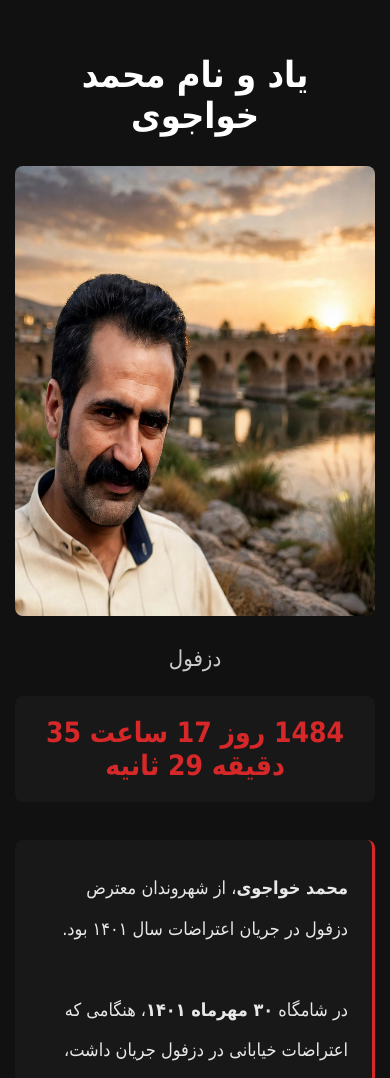
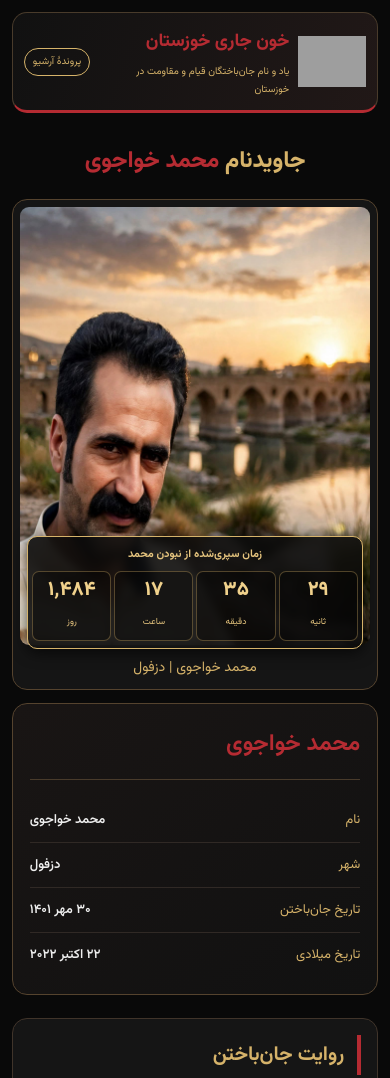
Before and after one commit to armin388shahram-wq/armin388shahram-wq.github.io, a plain HTML site: page mohammad-khajavi.html in a window 390 px wide. Shown: the top 1078 px of the page. Drawn offline with Linux system fonts and the light colour scheme; grey boxes are pictures that could not be loaded.

Commit message:
Rebuild Mohammad Khajavi memorial page with #37 design

```diff
--- a/mohammad-khajavi.html
+++ b/mohammad-khajavi.html
@@ -2,191 +2,168 @@
 <html lang="fa" dir="rtl">
 <head>
 <meta charset="UTF-8">
-<meta name="viewport" content="width=device-width, initial-scale=1.0">
-
-<title>یاد و نام محمد خواجوی</title>
-<meta name="description" content="صفحه یادبود محمد خواجوی در آرشیو خون جاری خوزستان؛ برای آنکه یاد و نام جان‌باختگان در گذر زمان فراموش نشود.">
-<meta name="robots" content="index, follow">
+<meta name="viewport" content="width=device-width, initial-scale=1">
+<title>یاد و نام محمد خواجوی | خون جاری خوزستان</title>
+<meta name="description" content="یادبود محمد خواجوی، شهروند معترض دزفول که در جریان اعتراضات ۳۰ مهر ۱۴۰۱ جان خود را از دست داد؛ در آرشیو خون جاری خوزستان.">
+<meta name="robots" content="index, follow, max-image-preview:large">
 <link rel="canonical" href="https://khoonjari.com/mohammad-khajavi.html">
-
+<meta property="og:title" content="یاد و نام محمد خواجوی | خون جاری خوزستان">
+<meta property="og:description" content="یادبود محمد خواجوی از دزفول؛ برای آنکه نام‌ها در هیاهوی زمان گم نشوند.">
+<meta property="og:image" content="https://khoonjari.com/Mohammad.jpg">
+<meta property="og:type" content="article">
+<meta property="og:url" content="https://khoonjari.com/mohammad-khajavi.html">
+<meta name="twitter:card" content="summary_large_image">
 <style>
-    body {
-        margin: 0;
-        padding: 30px 15px;
-        background: #111;
-        color: #e8e8e8;
-        font-family: Tahoma, Arial, sans-serif;
-        text-align: center;
+@import url('https://fonts.googleapis.com/css2?family=Vazirmatn:wght@400;500;600;700;800&display=swap');
+:root{--gold:#d6b36a;--red:#b52b32;--black:#090909;--panel:#151515;--muted:#aaa}
+*{box-sizing:border-box}
+body{margin:0;padding:0;background:var(--black);color:#eee;font-family:Vazirmatn,Tahoma,sans-serif;line-height:2}
+.container{width:94%;max-width:1000px;margin:25px auto}
+.header{display:flex;align-items:center;gap:16px;padding:15px 20px;background:linear-gradient(110deg,#111,#211817);border:1px solid #493b2b;border-bottom:3px solid var(--red);border-radius:15px;margin-bottom:25px}
+.logo{width:95px;height:95px;object-fit:contain}
+.brand{flex:1}.brand h1{font-size:25px;margin:0;color:var(--red);font-weight:800}
+.brand p{margin:3px 0 0;color:var(--gold);font-size:13px}
+.page-number{border:1px solid var(--gold);color:var(--gold);padding:4px 14px;border-radius:25px;font-size:13px;white-space:nowrap}
+.main-title{text-align:center;font-size:29px;color:var(--gold);margin:20px 0 25px;font-weight:800}
+.main-title span{color:var(--red)}
+.profile{display:grid;grid-template-columns:1fr 1fr;gap:20px;align-items:stretch}
+.photo-panel{position:relative;background:var(--panel);border:1px solid #55432e;border-radius:15px;padding:10px;text-align:center;overflow:hidden;min-width:0}
+.photo-panel>img{width:100%;height:auto;max-height:680px;object-fit:contain;border-radius:9px;display:block}
+.photo-caption{color:var(--gold);font-size:14px;margin-top:9px}
+.timer-panel{position:absolute;bottom:43px;left:5%;width:90%;margin:0;padding:10px 7px;background:rgba(12,12,12,.89);border:1px solid var(--gold);border-radius:10px;backdrop-filter:blur(5px);box-shadow:0 3px 15px rgba(0,0,0,.7);z-index:2}
+.timer-heading{text-align:center;color:#e5c47e;font-size:13px;font-weight:700;margin-bottom:5px}
+.timer-grid{display:grid;grid-template-columns:repeat(4,1fr);direction:ltr;gap:4px}
+.timer-item{text-align:center;background:rgba(0,0,0,.4);border:1px solid rgba(214,179,106,.35);border-radius:7px;padding:3px 2px;direction:rtl}
+.timer-item strong{display:block;color:#f0d18c;font-size:27px;line-height:1.5;font-weight:800;direction:ltr}
+.timer-item span{color:#e5c47e;font-size:11px}
+.details-panel{background:linear-gradient(145deg,#191514,#111);border:1px solid #55432e;border-radius:15px;padding:22px;display:flex;flex-direction:column;justify-content:center;min-width:0}
+.details-panel h2{color:var(--red);font-size:27px;margin:0 0 18px;padding-bottom:12px;border-bottom:1px solid #493b2b}
+.detail{display:flex;justify-content:space-between;gap:10px;padding:11px 0;border-bottom:1px solid #302925;font-size:14px}
+.detail:last-child{border-bottom:none}.detail span:first-child{color:var(--gold);white-space:nowrap}
+.detail span:last-child{color:#eee;font-weight:600;text-align:left}
+.section{background:var(--panel);border:1px solid #40342a;border-radius:15px;padding:22px;margin:23px 0}
+.section-title{color:var(--gold);font-size:20px;margin:0 0 15px;padding-right:13px;border-right:4px solid var(--red)}
+.story{color:#ddd;font-size:15px;line-height:2.5;text-align:justify}
+.source{color:var(--gold);font-size:13px;margin-top:18px;border-top:1px solid #40342a;padding-top:12px}
+.qr-panel{text-align:center;background:#151515;border:1px solid #80643b;border-radius:15px;padding:20px;margin:23px 0}
+.qr-panel h3{color:var(--gold);margin:0 0 12px;font-size:19px}
+.qr-panel img{width:155px;height:155px;padding:7px;background:white;border-radius:8px}
+.qr-panel p{color:#bbb;font-size:13px;margin:8px 0 0}
+.links{display:grid;grid-template-columns:1fr 1fr;gap:12px;margin:22px 0}
+.action{display:block;text-decoration:none;text-align:center;padding:13px 8px;border-radius:10px;font-weight:700;font-size:14px}
+.instagram{color:white;background:linear-gradient(100deg,#8c272d,#b38b4d)}
+.archive{color:var(--gold);border:1px solid #80643b;background:#171411}
+.action:hover{opacity:.85}
+footer{border-top:1px solid #44382c;padding:20px 10px;text-align:center;color:#999;font-size:13px}
+footer strong{color:var(--gold)}
+@media(max-width:650px){
+.container{width:94%;margin:12px auto}.header{padding:11px;gap:9px}.logo{width:68px;height:68px}
+.brand h1{font-size:18px}.brand p{font-size:10px;line-height:1.8}
+.page-number{padding:3px 8px;font-size:10px}.main-title{font-size:23px;margin:15px 0}
+.profile{grid-template-columns:1fr;gap:13px}.photo-panel{padding:7px}.photo-panel>img{max-height:650px}
+.timer-panel{bottom:40px;left:4%;width:92%;padding:7px 4px}.timer-heading{font-size:11px}
+.timer-grid{gap:3px}.timer-item{padding:3px 1px}.timer-item strong{font-size:20px}.timer-item span{font-size:9px}
+.details-panel{padding:17px}.details-panel h2{font-size:23px}.detail{font-size:13px;padding:9px 0}
+.section{padding:16px}.story{font-size:14px;line-height:2.4}.links{grid-template-columns:1fr}
 }
-
-    .container {
-        max-width: 700px;
-        margin: auto;
-    }
-
-    h1 {
-        font-size: 36px;
-        margin-bottom: 30px;
-        color: #ffffff;
-    }
-
-    .photo-box {
-    width: 100%;
-    max-width: 430px;
-    margin: 0 auto 30px;
-    background: #181818;
-    border-radius: 8px;
-    overflow: hidden;
-}
-
-.photo-box img {
-    width: 100%;
-    height: auto;
-    display: block;
-}
-
-    .city {
-        font-size: 22px;
-        margin-bottom: 25px;
-        color: #cccccc;
-    }
-
-    .timer {
-        margin: 25px 0 35px;
-        padding: 20px 10px;
-        background: #181818;
-        border-radius: 8px;
-        color: #d62828;
-        font-size: 28px;
-        font-weight: bold;
-        direction: rtl;
-    }
-
-    .description {
-        margin-top: 38px;
-        padding: 28px 24px;
-        background: #181818;
-        border-right: 3px solid #d62828;
-        border-radius: 8px;
-        line-height: 2.25;
-        font-size: 18px;
-        text-align: right;
-        color: #e8e8e8;
-    }
-
-    .footer {
-        margin-top: 35px;
-        padding-bottom: 20px;
-        font-size: 18px;
-        color: #999;
-    }
+@media(max-width:360px){.timer-item strong{font-size:17px}.timer-item span{font-size:8px}.brand h1{font-size:16px}}
 </style>
 </head>
+<body>
+<div class="container">
+<header class="header">
+<img class="logo" src="logo-khoon-jari-khuzestan.png" alt="لوگوی خون جاری خوزستان">
+<div class="brand">
+<h1>خون جاری خوزستان</h1>
+<p>یاد و نام جان‌باختگان قیام و مقاومت در خوزستان</p>
+</div>
+<div class="page-number">پروندهٔ آرشیو</div>
+</header>
 
-<body>
+<h2 class="main-title">جاویدنام <span>محمد خواجوی</span></h2>
 
-<div class="container">
-
-    <h1>یاد و نام محمد خواجوی</h1>
-
-   <div class="photo-box">
-    <img src="Mohammad.jpg" alt="محمد خواجوی">
+<main>
+<div class="profile">
+<div class="photo-panel">
+<img src="Mohammad.jpg" alt="تصویر محمد خواجوی" loading="eager">
+<div class="timer-panel">
+<div class="timer-heading">زمان سپری‌شده از نبودن محمد</div>
+<div class="timer-grid">
+<div class="timer-item"><strong id="days">۰</strong><span>روز</span></div>
+<div class="timer-item"><strong id="hours">۰</strong><span>ساعت</span></div>
+<div class="timer-item"><strong id="minutes">۰</strong><span>دقیقه</span></div>
+<div class="timer-item"><strong id="seconds">۰</strong><span>ثانیه</span></div>
+</div>
+</div>
+<div class="photo-caption">محمد خواجوی | دزفول</div>
 </div>
 
-    <div class="city">
-        دزفول
+<div class="details-panel">
+<h2>محمد خواجوی</h2>
+<div class="detail"><span>نام</span><span>محمد خواجوی</span></div>
+<div class="detail"><span>شهر</span><span>دزفول</span></div>
+<div class="detail"><span>تاریخ جان‌باختن</span><span>۳۰ مهر ۱۴۰۱</span></div>
+<div class="detail"><span>تاریخ میلادی</span><span>۲۲ اکتبر ۲۰۲۲</span></div>
+</div>
 </div>
 
-    <div class="timer" id="timer">
-        در حال محاسبه...
-    </div>
-
-    <div class="description">
-
-        <strong>محمد خواجوی</strong>، از شهروندان معترض دزفول
-        در جریان اعتراضات سال ۱۴۰۱ بود.
-
+<section class="section">
+<h3 class="section-title">روایت جان‌باختن</h3>
+<div class="story">
+محمد خواجوی، از شهروندان معترض دزفول در جریان اعتراضات سال ۱۴۰۱ بود.
 <br><br>
-
-        در شامگاه <strong>۳۰ مهرماه ۱۴۰۱</strong>، هنگامی که
-        اعتراضات خیابانی در دزفول جریان داشت، محمد هدف شلیک
-        مستقیم نیروهای امنیتی قرار گرفت و جان خود را از دست داد.
-
+در شامگاه ۳۰ مهرماه ۱۴۰۱، هنگامی که اعتراضات خیابانی در دزفول جریان داشت، محمد هدف شلیک مستقیم نیروهای امنیتی قرار گرفت و جان خود را از دست داد.
 <br><br>
-
-        او نیز یکی از نام‌هایی شد که در میان روزهای پرالتهاب
-        آن پاییز، بر حافظه مردم دزفول و خانواده‌اش باقی ماند؛
-        نام جوانی که زندگی‌اش در میانه اعتراض و خیابان ناتمام ماند.
-
+او نیز یکی از نام‌هایی شد که در میان روزهای پرالتهاب آن پاییز، بر حافظه مردم دزفول و خانواده‌اش باقی ماند؛ نام جوانی که زندگی‌اش در میانه اعتراض و خیابان ناتمام ماند.
 <br><br>
-
 <strong>محمد خواجوی؛</strong><br>
 نامی که نباید در گذر زمان فراموش شود.
+<br><br>
+هر قطره خون، راه رسیدن به روشنایی را هموارتر می‌سازد.
+<br><br>
+یاد و نام محمد خواجوی گرامی باد.
+</div>
+<div class="source">این روایت بر پایهٔ اطلاعات ثبت‌شده در نسخهٔ پیشین این پرونده تنظیم شده است.</div>
+</section>
 
-        <br><br>
+<section class="qr-panel">
+<h3>برای زنده نگه داشتن یاد محمد</h3>
+<img src="https://api.qrserver.com/v1/create-qr-code/?size=300x300&amp;data=https%3A%2F%2Fkhoonjari.com%2Fmohammad-khajavi.html" alt="QR Code صفحه یادبود محمد خواجوی">
+<p>برای مشاهدهٔ روایت و یادبود محمد، کد را اسکن کنید.</p>
+</section>
 
-        هر قطره خون، راه رسیدن به روشنایی را هموارتر می‌سازد.
+<div class="links">
+<a class="action instagram" href="https://www.instagram.com/khoonjari.khz/" target="_blank" rel="noopener noreferrer">مشاهده صفحه خون جاری خوزستان در اینستاگرام</a>
+<a class="action archive" href="https://khoonjari.com/">ورود به بایگانی خون جاری خوزستان</a>
+</div>
+</main>
 
-        <br><br>
-
-        یاد و نام محمد خواجوی گرامی باد.
-
-    </div>
-
-    <div class="footer">
-        یاد و نام محمد خواجوی
-    </div>
-
+<footer>
+<strong>خون جاری خوزستان</strong><br>
+برای آنکه نام‌ها در هیاهوی زمان گم نشوند.<br>
+یاد و نامشان ماندگار 🕊
+</footer>
 </div>
 
 <script>
-
-    // تاریخ مبنای شمارنده:
-    // ۳۰ مهر ۱۴۰۱ برابر با ۲۲ اکتبر ۲۰۲۲
-
 const startDate = new Date("2022-10-22T00:00:00");
-
+const fa = new Intl.NumberFormat("fa-IR");
 function updateTimer() {
-
-        const now = new Date();
-
-        let difference = now - startDate;
-
-        if (difference < 0) {
-            difference = 0;
+    let diff = Math.max(0, Date.now() - startDate.getTime());
+    const days = Math.floor(diff / 86400000);
+    diff %= 86400000;
+    const hours = Math.floor(diff / 3600000);
+    diff %= 3600000;
+    const minutes = Math.floor(diff / 60000);
+    diff %= 60000;
+    const seconds = Math.floor(diff / 1000);
+    document.getElementById("days").textContent = fa.format(days);
+    document.getElementById("hours").textContent = fa.format(hours);
+    document.getElementById("minutes").textContent = fa.format(minutes);
+    document.getElementById("seconds").textContent = fa.format(seconds);
 }
-
-        const totalSeconds = Math.floor(difference / 1000);
-
-        const days = Math.floor(totalSeconds / 86400);
-
-        const hours = Math.floor(
-            (totalSeconds % 86400) / 3600
-        );
-
-        const minutes = Math.floor(
-            (totalSeconds % 3600) / 60
-        );
-
-        const seconds = totalSeconds % 60;
-
-        document.getElementById("timer").innerHTML =
-            days + " روز " +
-            hours + " ساعت " +
-            minutes + " دقیقه " +
-            seconds + " ثانیه";
-    }
-
 updateTimer();
-
 setInterval(updateTimer, 1000);
-
 </script>
-
-
-
-<div style="margin:30px auto 20px;text-align:center;">
-  <a href="https://www.instagram.com/khoonjari.khz/" target="_blank" rel="noopener noreferrer" style="display:inline-block;background:#a52c27;color:#fff;text-decoration:none;padding:12px 22px;border-radius:8px;font-family:Tahoma,Arial,sans-serif;font-size:15px;font-weight:bold;">مشاهده صفحه خون جاری خوزستان در اینستاگرام</a>
-</div>
 </body>
 </html>
```
Lines whose indentation alone changed are shown as unchanged.
